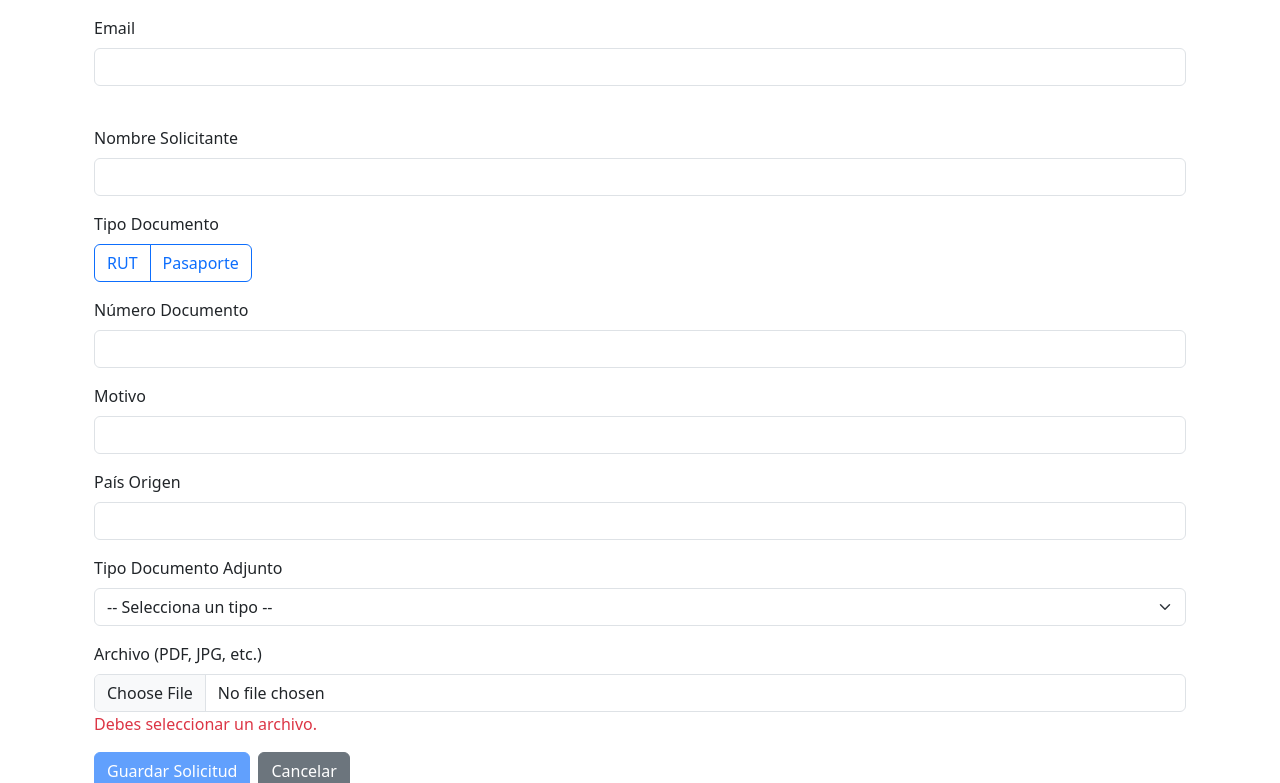
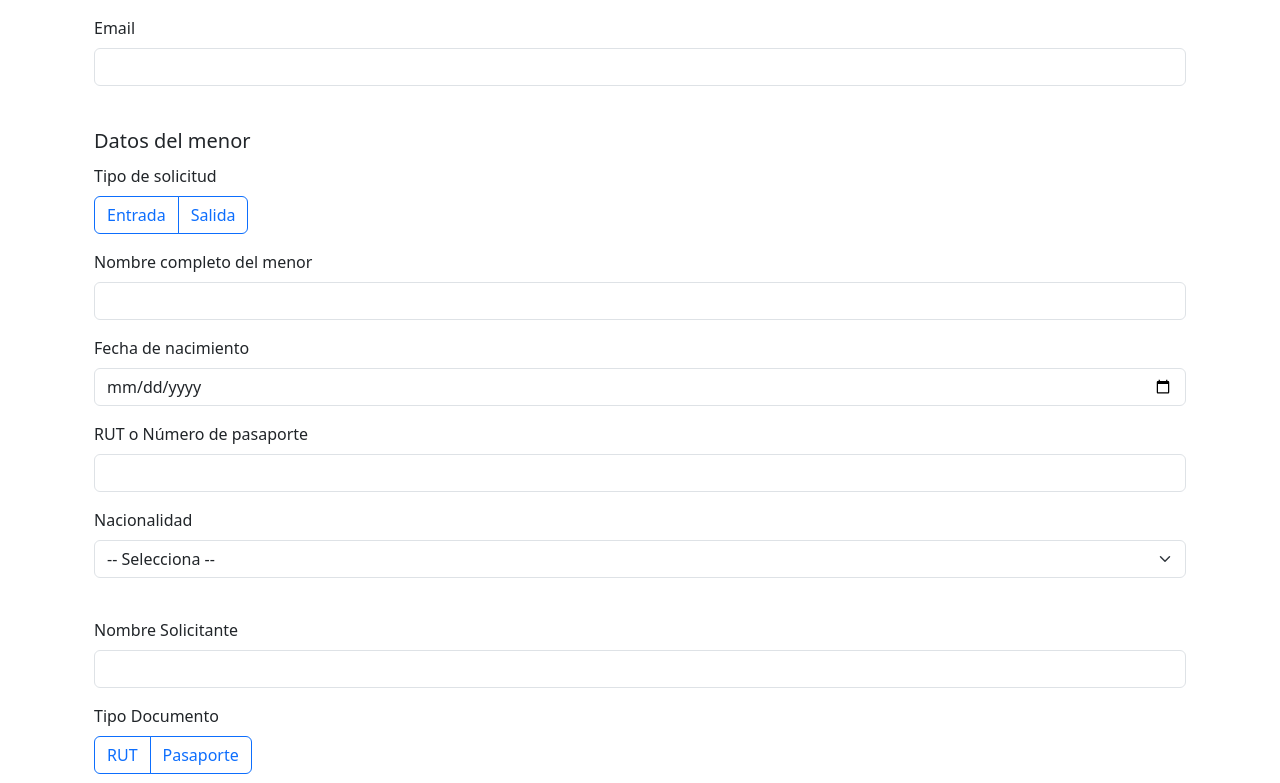
Before and after one commit to ragallardom/front-aduana, an Angular app: page /solicitud-aduana/nuevo in a window 1280 px wide. Shown: the part 522-1305 px from the top of the page. Built offline with nearby package versions, Linux system fonts and the light colour scheme.

Commit message:
feat: add minor data section

```diff
--- a/src/app/pages/solicitudes-aduana/formulario-solicitud/formulario-solicitud.html
+++ b/src/app/pages/solicitudes-aduana/formulario-solicitud/formulario-solicitud.html
@@ -108,6 +108,129 @@
           class="text-danger"
         >
           Ingresa un email válido.
+        </div>
+      </div>
+    </fieldset>
+
+    <!-- Datos del menor -->
+    <fieldset class="mb-4">
+      <legend class="fs-5">Datos del menor</legend>
+
+      <!-- Tipo de solicitud -->
+      <div class="mb-3">
+        <label class="form-label d-block">Tipo de solicitud</label>
+        <div class="btn-group" role="group" aria-label="Tipo Solicitud">
+          <input
+            type="radio"
+            class="btn-check"
+            formControlName="tipoSolicitudMenor"
+            value="Entrada"
+            id="solicitud-entrada"
+          />
+          <label class="btn btn-outline-primary" for="solicitud-entrada"
+            >Entrada</label
+          >
+
+          <input
+            type="radio"
+            class="btn-check"
+            formControlName="tipoSolicitudMenor"
+            value="Salida"
+            id="solicitud-salida"
+          />
+          <label class="btn btn-outline-primary" for="solicitud-salida"
+            >Salida</label
+          >
+        </div>
+        <div
+          *ngIf="
+            formulario.get('tipoSolicitudMenor')?.invalid &&
+            formulario.get('tipoSolicitudMenor')?.touched
+          "
+          class="text-danger mt-1"
+        >
+          Debes seleccionar el tipo de solicitud.
+        </div>
+      </div>
+
+      <!-- Nombre completo del menor -->
+      <div class="mb-3">
+        <label class="form-label">Nombre completo del menor</label>
+        <input
+          type="text"
+          formControlName="nombreMenor"
+          class="form-control"
+        />
+        <div
+          *ngIf="
+            formulario.get('nombreMenor')?.invalid &&
+            formulario.get('nombreMenor')?.touched
+          "
+          class="text-danger"
+        >
+          El nombre del menor es obligatorio.
+        </div>
+      </div>
+
+      <!-- Fecha de nacimiento -->
+      <div class="mb-3">
+        <label class="form-label">Fecha de nacimiento</label>
+        <input
+          type="date"
+          formControlName="fechaNacimientoMenor"
+          class="form-control"
+        />
+        <div
+          *ngIf="
+            formulario.get('fechaNacimientoMenor')?.invalid &&
+            formulario.get('fechaNacimientoMenor')?.touched
+          "
+          class="text-danger"
+        >
+          La fecha de nacimiento es obligatoria.
+        </div>
+      </div>
+
+      <!-- RUT o Número de pasaporte -->
+      <div class="mb-3">
+        <label class="form-label">RUT o Número de pasaporte</label>
+        <input
+          type="text"
+          formControlName="documentoMenor"
+          class="form-control"
+        />
+        <div
+          *ngIf="
+            formulario.get('documentoMenor')?.invalid &&
+            formulario.get('documentoMenor')?.touched
+          "
+          class="text-danger"
+        >
+          El documento es obligatorio.
+        </div>
+      </div>
+
+      <!-- Nacionalidad -->
+      <div class="mb-3">
+        <label class="form-label">Nacionalidad</label>
+        <select formControlName="nacionalidadMenor" class="form-select">
+          <option value="" disabled>-- Selecciona --</option>
+          <option value="Chilena">Chilena</option>
+          <option value="Argentina">Argentina</option>
+          <option value="Peruana">Peruana</option>
+          <option value="Uruguaya">Uruguaya</option>
+          <option value="Paraguaya">Paraguaya</option>
+          <option value="Boliviana">Boliviana</option>
+          <option value="Colombiana">Colombiana</option>
+        </select>
+        <div
+          *ngIf="
+            formulario.get('nacionalidadMenor')?.invalid &&
+            formulario.get('nacionalidadMenor')?.touched
+          "
+          class="text-danger"
+        >
+          Debes seleccionar la nacionalidad.
         </div>
       </div>
     </fieldset>
--- a/src/app/pages/solicitudes-aduana/formulario-solicitud/formulario-solicitud.ts
+++ b/src/app/pages/solicitudes-aduana/formulario-solicitud/formulario-solicitud.ts
@@ -37,6 +37,11 @@ export class FormularioSolicitudComponent implements OnInit {
       documentoPadre: ['', Validators.required],
       telefonoPadre: ['', Validators.required],
       emailPadre: ['', [Validators.required, Validators.email]],
+      tipoSolicitudMenor: ['', Validators.required],
+      nombreMenor: ['', Validators.required],
+      fechaNacimientoMenor: ['', Validators.required],
+      documentoMenor: ['', Validators.required],
+      nacionalidadMenor: ['', Validators.required],
       nombreSolicitante: ['', Validators.required],
       tipoDocumento: ['', Validators.required],
       numeroDocumento: ['', Validators.required],
```
